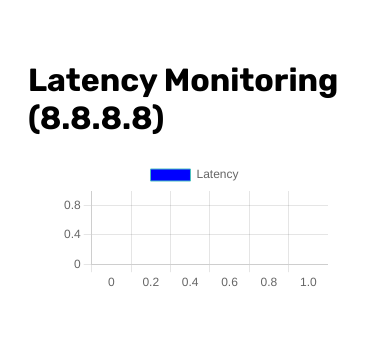
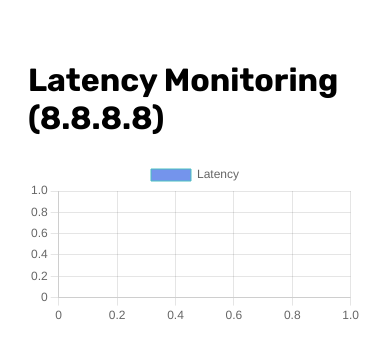
Before and after one commit to haikal-dev/python-web-latency-monitoring, a Flask app: page / in a window 390 px wide. Shown: the top 359 px of the page. Run offline with Flask 3, Linux system fonts and the light colour scheme.

Commit message:
Scale depends device-width and change background color lines

```diff
--- a/app.py
+++ b/app.py
@@ -6,7 +6,7 @@ app = Flask(__name__)
 
 def read_ping_data():
     with open("ping.txt", "r") as file:
-        lines = file.readlines()[-100:]  # Read the last 10 lines
+        lines = file.readlines()[-30:]  # Read the last 10 lines
 
         # Regular expression pattern to match the time value
         time_pattern = r'time=([\d.]+) ms'
--- a/templates/index.html
+++ b/templates/index.html
@@ -3,6 +3,7 @@
 
 <head>
     <title>Latency Monitoring</title>
+    <meta name="viewport" content="width=device-width, initial-scale=1.0" />
     <script src="https://cdn.jsdelivr.net/npm/chart.js"></script>
     <link rel="preconnect" href="https://fonts.googleapis.com">
     <link rel="preconnect" href="https://fonts.gstatic.com" crossorigin>
@@ -18,13 +19,19 @@
        padding: 20px 10px;
      }
 
+     @media only screen and (max-width: 600px) {
+       #pingChart {
+         height: '100%';
+       }
+     }
+
     </style>
 </head>
 
 <body>
     <div class="container">
     <h1>Latency Monitoring (8.8.8.8)</h1>
-    <div style="width: 80%; margin: auto;">
+    <div style="width: 100%; margin: auto;">
         <canvas id="pingChart"></canvas>
     </div>
     </div>
@@ -32,7 +39,7 @@
     <script>
         var ctx = document.getElementById('pingChart').getContext('2d');
         var chart = new Chart(ctx, {
-            type: 'bar',
+            type: 'line',
             data: {
                 labels: [],
                 datasets: [{
@@ -40,7 +47,7 @@
                     data: [],
                     borderColor: 'rgba(75, 192, 192, 1)',
                     // backgroundColor: 'rgba(75, 192, 192, 0.2)',
-                    backgroundColor: 'blue',
+                    backgroundColor: '#7494ec',
                     borderWidth: 1
                 }]
             },
@@ -51,7 +58,7 @@
                         position: 'bottom'
                     },
                     y: {
-                        beginAtZero: true
+                        beginAtZero: false
                     }
                 }
             }
```
